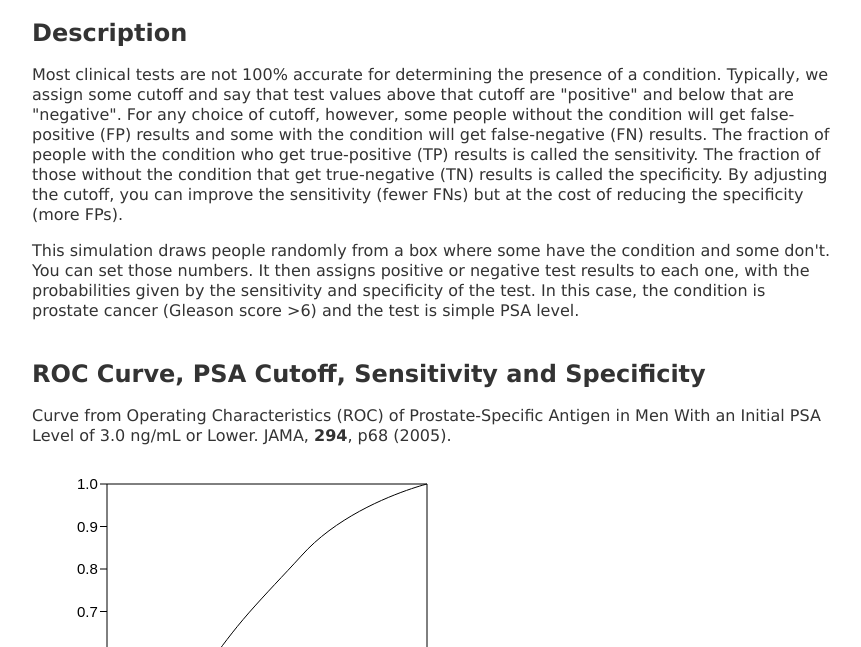
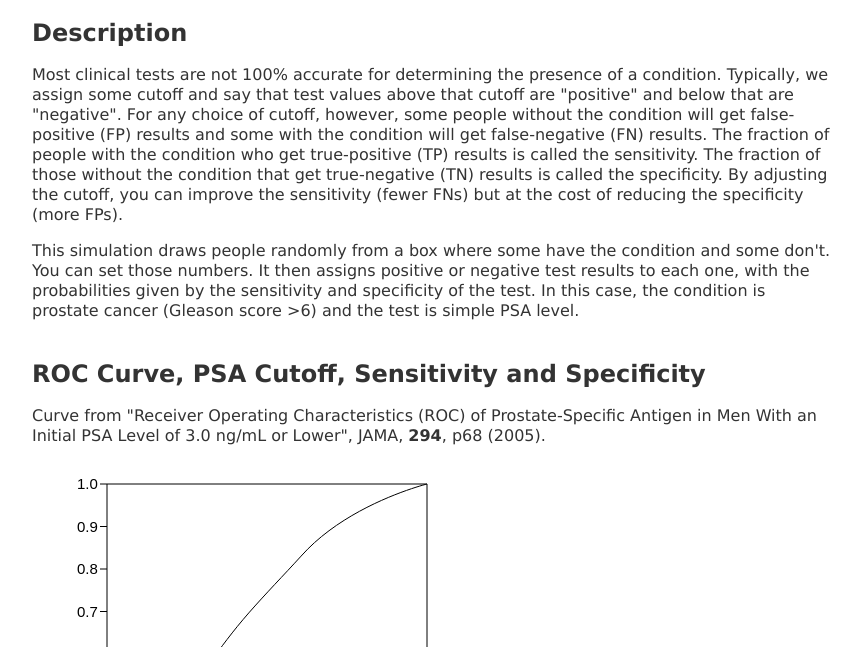
Before and after one commit to ytliu0/Stat_Med, a plain HTML site: page psa.html in a window 1280 px wide. Shown: the part 101-748 px from the top of the page, without its empty margins (208-1069 px from the left). Drawn offline with Linux system fonts and the light colour scheme.

Commit message:
minor change

```diff
--- a/psa.html
+++ b/psa.html
@@ -21,7 +21,7 @@
     <br />
 <h2>ROC Curve, PSA Cutoff, Sensitivity and Specificity</h2>
 
-<p>Curve from  Operating Characteristics (ROC) of Prostate-Specific Antigen in Men With an Initial PSA Level of 3.0 ng/mL or Lower.  JAMA, <b>294</b>,  p68 (2005).</p>
+<p>Curve from "Receiver Operating Characteristics (ROC) of Prostate-Specific Antigen in Men With an Initial PSA Level of 3.0 ng/mL or Lower",  JAMA, <b>294</b>,  p68 (2005).</p>
 
 <table>
 <tr>
```
